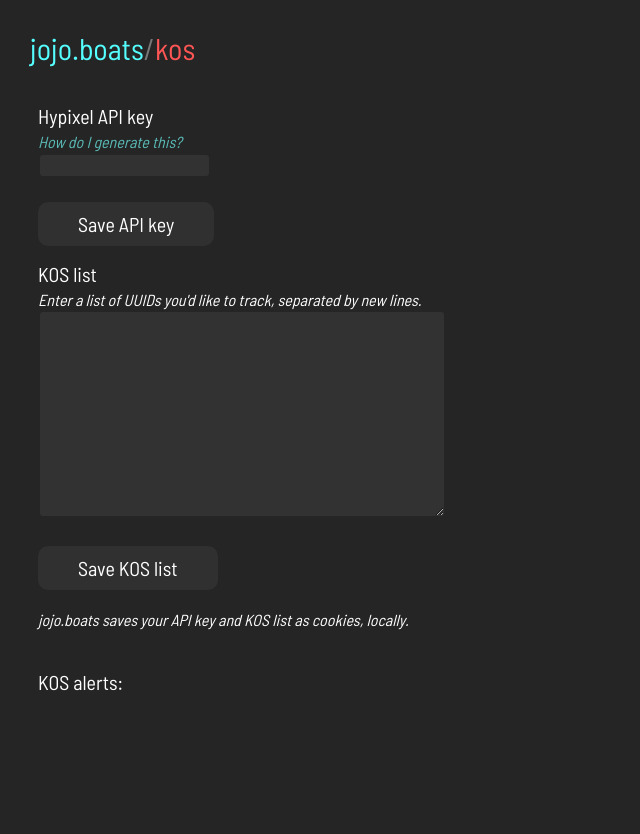
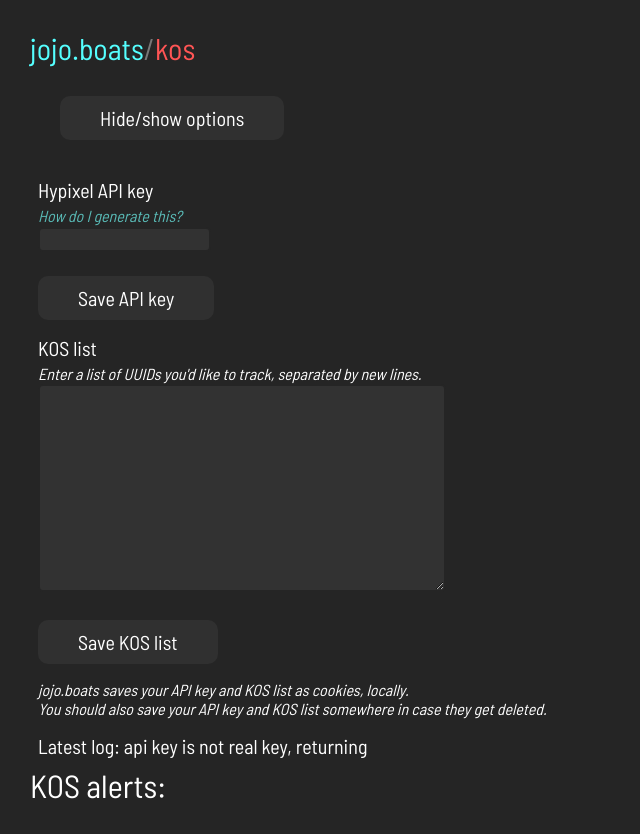
Before and after one commit to jojo259/jojo.boats, a Flask app: page /kos in a window 1280 px wide. Shown: the whole page, without its empty margins (0-640 px from the left). Before the commit the page ends 691 px from the top, so only its background shows below. Run offline with Flask 2, Linux system fonts and the light colour scheme.

Commit message:
added timestamps and hide options button and a visible log

```diff
--- a/templates/kos.html
+++ b/templates/kos.html
@@ -6,7 +6,7 @@
 			padding: 15px;
 			background-color: #323232;
 			text-align: left;
-      width: 800px;
+			width: 720px;
 			margin: 10px;
 			height: 80px;
 		}
@@ -16,8 +16,17 @@
 			color: #ffaa00;
 			font-weight: 900;
 			position: relative;
-			bottom: 35px;
+			bottom: 40px;
 			left: 15px;
+		}
+
+		.timestamp {
+			font-size: 24px;
+			color: #999;
+			font-weight: 900;
+			position: relative;
+			bottom: 40px;
+			left: 400px;
 		}
 
 		.stats {
@@ -135,6 +144,8 @@
 	</head>
 	<body style="background-color: #252525; font-family: Barlow Semi Condensed; margin: 30px" class="text">
 		<p class="logo">jojo.boats<span style="color:#777">/</span><span style="color: #f55">kos</p>
+		<button onclick="hideOrShowOptions()">Hide/show options</button>
+		<div id="optionscontainer">
 			<div style="padding: 8px">
 				<label for="apikeytextbox"><span class='text'>Hypixel API key</span><br><span style="font-size:16px"><i><a
 					href="https://api.hypixel.net/#section/Authentication/ApiKey" target="_blank">How do I generate
@@ -147,11 +158,16 @@
 				<br><textarea id="koslisttextbox" style="width: 400px; height: 200px"></textarea>
 				<br><br><button onclick="readKosList()">Save KOS list</button>
 			</div>
+			<div style="padding: 8px; font-size: 16px; font-style: italic;">
+				jojo.boats saves your API key and KOS list as cookies, locally.
+				<br>You should also save your API key and KOS list somewhere in case they get deleted.
+			</div>
 			<div style="padding: 8px">
-			<i style="font-size: 16px">jojo.boats saves your API key and KOS list as cookies, locally.</i>
-		</div><br>
-		<div style="padding: 8px">
-			KOS alerts:
+				Latest log: <span id="latestlog"></span>
+			</div>
+		</div>
+		<div style="font-size: 32px">
+			KOS alerts:</div>
 		<div id="htmllog">
 
 		</div>
@@ -165,7 +181,8 @@
 					width="80px,"
 					height="auto"
 				/>
-					<span id="dummykosalert-playerusername" class="name">BrookeAFK</span><br />
+				<span id="dummykosalert-playerusername" class="name">BrookeAFK</span>
+				<span id="dummykosalert-timestamp" class="timestamp">04:20</span><br />
 				<span id="dummykosalert-statsspan" class="stats" title="">
 					+<span id="dummykosalert-addedkills" class="kills">999</span> kills,
 					+<span id="dummykosalert-addedassists" class="assists">999</span> assists,
@@ -175,11 +192,12 @@
 				<div class="unkos" onclick="destroyAlert(this)">&times;</div>
 			</div>
 		</div>
-		</div>
 		<script>
 			const getCookieValue = (name) => ( // stack overflow
 				document.cookie.match("(^|;)\\s*" + name + "\\s*=\\s*([^;]+)")?.pop() || ""
 			)
+
+			let optionsVisible = true;
 
 			let apiKey = getCookieValue("apiKey");
 			console.log(`hypixel api key is currently ${apiKey}`);
@@ -195,18 +213,20 @@
 
 			let playerData = {};
 
-			setInterval(checkApi, 500);
+			setInterval(checkApi, 500); // 120/min to saturate api limit
 			function checkApi(){
 				console.log("");
 				console.log("checking api");
 
-				if (apiKey.length < 32){
-					console.log(`hypixel api key "${apiKey}" is not real key, returning`);
+				if (apiKey.length < 32 || apiKey.length > 36){
+					displayLog(`api key is not real key, returning`);
 					return;
 				}
 
+				console.log(kosList)
+
 				if (kosList.length < 1){
-					console.log(`no players on kos list, returning`);
+					displayLog(`no players on kos list, returning`);
 					return;
 				}
 
@@ -216,7 +236,7 @@
 				}
 
 				let playerTag = kosList[atPlayer];
-				console.log(`player tag: ${playerTag}`);
+				displayLog(`player tag: ${playerTag}`);
 				if (playerTag.includes(".")){
 					playerTag = playerTag.split(".")[1];
 				}
@@ -231,7 +251,7 @@
 					let curTime = Date.now();
 
 					if (!apiJson.success){
-						console.log("success false, returning");
+						displayLog("api success false, returning");
 						return;
 					}
 
@@ -253,7 +273,7 @@
 					let playerLastSave = playerPitStats.profile.last_save;
 
 					if (curTime - playerLastSave > 600 * 1000){ // 10 minutes
-						console.log("player hasnt been in pit in last 10 minutes, returning");
+						displayLog("player hasnt been in pit in last 10 minutes, returning");
 						return;
 					}
 
@@ -305,7 +325,7 @@
 					// return if not enough kills + assists gained
 
 					if (killsDiff + assistsDiff < 10){
-						console.log("not enough kills or assists gained, returning");
+						displayLog("not enough kills or assists gained, returning");
 						return;
 					}
 
@@ -313,10 +333,10 @@
 
 					let streakPerDeath = (killsDiff + assistsDiff * 0.3) / deathsDiff;
 
-					console.log(`streak per death = (${killsDiff} + ${assistsDiff} * 0.3) / ${deathsDiff} = ${Math.round(streakPerDeath)}`)
+					displayLog(`streak per death = (${killsDiff} + ${assistsDiff} * 0.3) / ${deathsDiff} = ${Math.round(streakPerDeath)}`)
 
 					if (streakPerDeath < 10){
-						console.log("no kills or assists gained, returning");
+						displayLog("no kills or assists gained, returning");
 						return;
 					}
 
@@ -331,6 +351,23 @@
 					//htmlLog(`player ${playerUsername} gained ${killsDiff} kills and ${assistsDiff} assists with a bounty of ${totalBounty}g`);
 					kosAlert(playerUuid, playerUsername, killsDiff, assistsDiff, deathsDiff, totalBounty, streakPerDeath)
 				})
+			}
+
+			function hideOrShowOptions(){
+				if (optionsVisible){
+					document.getElementById("optionscontainer").setAttribute("hidden","");
+				}
+				else{
+					document.getElementById("optionscontainer").removeAttribute("hidden");
+				}
+				optionsVisible = !optionsVisible
+			}
+
+			function displayLog(logStr){
+				console.log(logStr);
+				if (optionsVisible){
+					document.getElementById("latestlog").innerText = logStr;
+				}
 			}
 
 			function getApi(apiUrl){
@@ -348,12 +385,22 @@
 
 				if (!(apiKeyTextBoxValue == 'hidden') && apiKeyTextBoxValue.length >= 32 && apiKeyTextBoxValue.length <= 36){ // check if value matches the format of keys (length etc.)
 					apiKey = apiKeyTextBoxValue;
-					document.cookie = `apiKey=${apiKey}`;
+					document.cookie = `apiKey=${apiKey}; ${getCookieExpireDateString()}`;
 
 					console.log(`saved api key as ${apiKey}`);
 
 					displayApiKey()
 				}
+			}
+
+			function getCookieExpireDateString(){
+				let expDays = 7; // cookies expire after 7 days
+
+				let date = new Date();
+		        date.setTime(date.getTime() + (expDays * 24 * 60 * 60 * 1000));
+		        const expires = "expires=" + date.toUTCString();
+
+		        return expires;
 			}
 
 			function readKosList(){
@@ -364,7 +411,7 @@
 			}
 
 			function saveKosList(){
-				document.cookie = `kosList=${kosList.join("|")}`;
+				document.cookie = `kosList=${kosList.join("|")}; ${getCookieExpireDateString()}`;
 
 				console.log(`saved kos list as ${kosList}`);
 
@@ -384,6 +431,10 @@
 			function kosAlert(playerUuid, playerUsername, addedKills, addedAssists, addedDeaths, curBounty, streakPerDeath){
 
 				const newAlert = document.getElementById("dummykosalert-container").cloneNode(true);
+
+				let curDate = new Date(Date.now());
+				let curHour = curDate.getHours();
+				let curMinute = curDate.getMinutes();
 
 				// set new alert data
 				newAlert.querySelectorAll("#dummykosalert-playerimage")[0].src = `https://mc-heads.net/avatar/${playerUuid}/80`;
```
Lines whose indentation alone changed are shown as unchanged.
